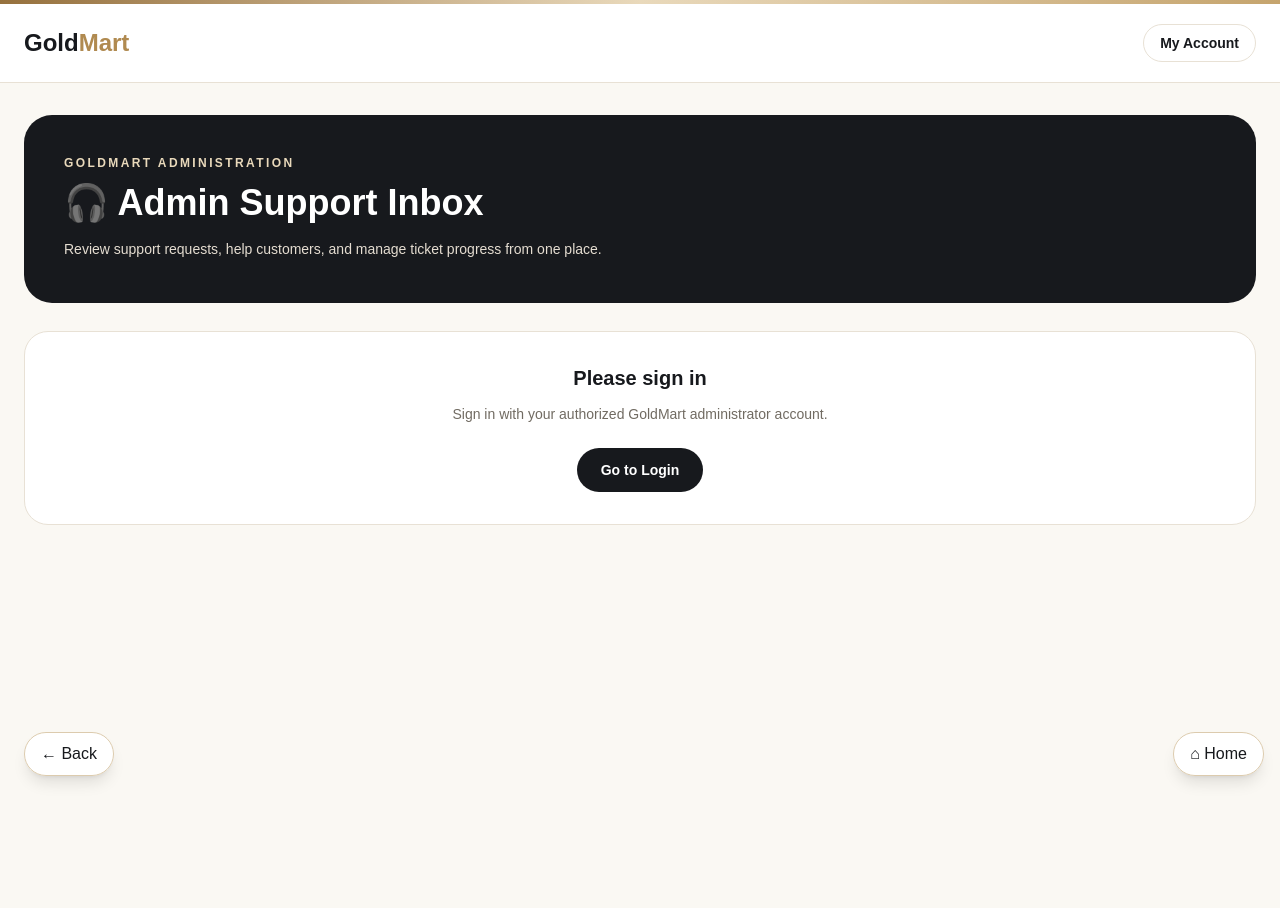
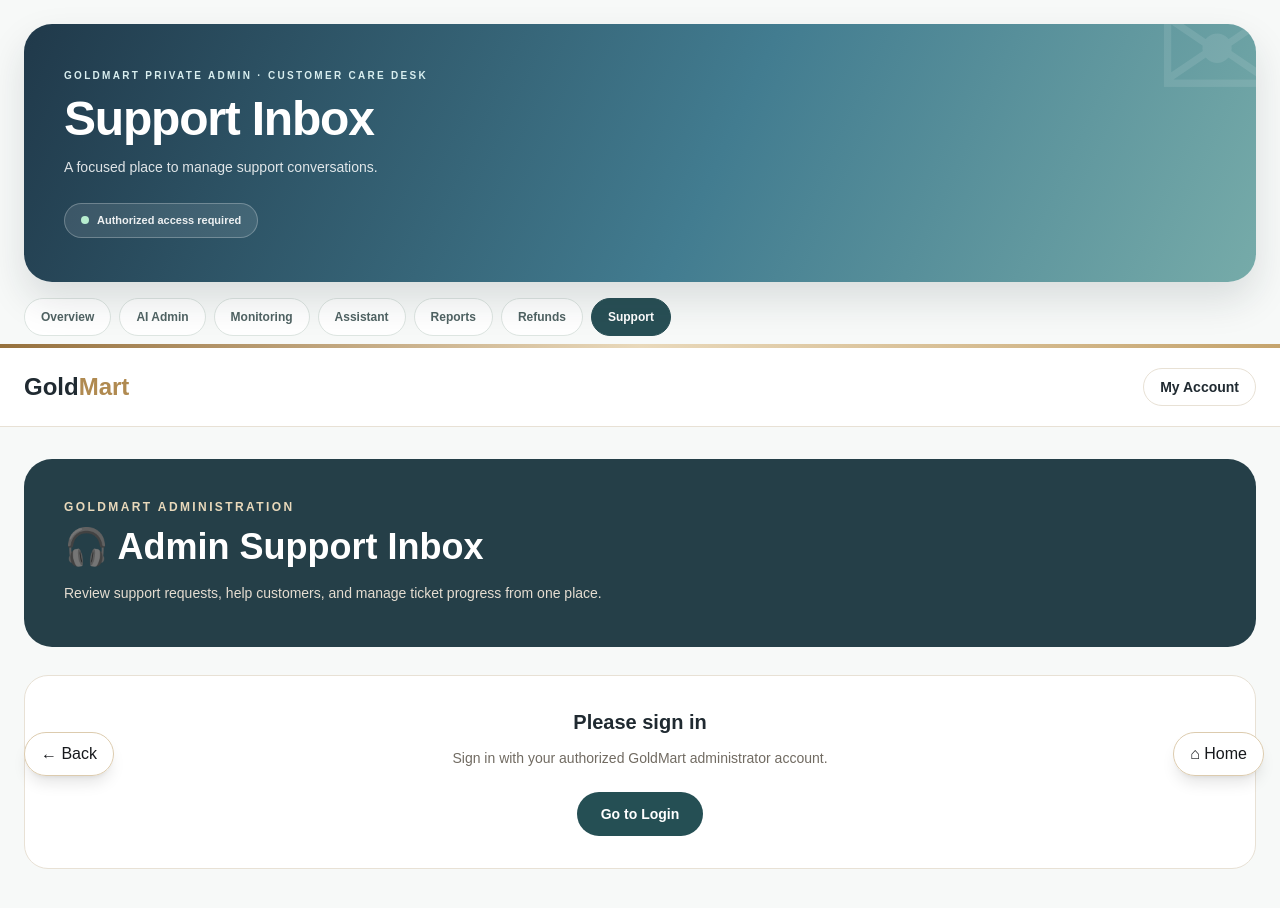
Before and after one commit to oscar1-max/Gold-mart-Ybsr, a Next.js app: page /admin/support in a window 1280 px wide. Shown: the top 908 px of the page. Before the commit the page ends 800 px from the top, so only its background shows below. Built offline with nearby package versions, Linux system fonts and the light colour scheme.

Commit message:
Premium Support Inbox workspace design without changing admin handlers

```diff
--- a/app/admin/support/page.tsx
+++ b/app/admin/support/page.tsx
@@ -443,7 +443,29 @@ export default function AdminSupportPage() {
   }, [tickets, search, filter]);
 
   return (
-    <main className="min-h-screen bg-[#FAF8F3] pb-16 text-[#17191D]">
+    <main className="min-h-screen bg-[#F7F9F8] pb-32 text-[#202A31] md:pb-12">
+      {/* Admin visual identity: existing permissions and actions remain authoritative */}
+      <div className="mx-auto max-w-7xl px-4 pt-6 sm:px-6">
+        <div className="relative overflow-hidden rounded-[28px] px-6 py-8 text-white shadow-[0_18px_38px_rgba(22,39,46,0.13)] sm:px-10 sm:py-11" style={{background:"linear-gradient(115deg,#20394A,#427C90 56%,#76ABA9)"}}>
+          <span aria-hidden="true" className="pointer-events-none absolute -right-6 -top-12 text-[150px] leading-none opacity-10">✉</span>
+          <div className="relative">
+            <p className="text-[10px] font-extrabold uppercase tracking-[0.23em]" style={{color:"#D8EEEF"}}>GOLDMART PRIVATE ADMIN · CUSTOMER CARE DESK</p>
+            <h2 className="mt-3 text-3xl font-black tracking-tight sm:text-5xl">Support Inbox</h2>
+            <p className="mt-3 max-w-xl text-sm leading-6 text-white/85">A focused place to manage support conversations.</p>
+            <div className="mt-6 inline-flex items-center gap-2 rounded-full border border-white/25 bg-white/10 px-4 py-2 text-[11px] font-bold text-white/90"><span className="h-2 w-2 rounded-full bg-[#B7EDCF]"/>Authorized access required</div>
+          </div>
+        </div>
+        <nav aria-label="Admin workspaces" className="og-scrollbar mt-4 flex gap-2 overflow-x-auto pb-2">
+          <Link href="/admin" className="shrink-0 rounded-full border px-4 py-2.5 text-xs font-bold transition border-[#DDE5E1] bg-white text-[#506363] hover:border-[#93BBB0] hover:bg-[#F1F8F5]">Overview</Link>
+          <Link href="/admin/ai" className="shrink-0 rounded-full border px-4 py-2.5 text-xs font-bold transition border-[#DDE5E1] bg-white text-[#506363] hover:border-[#93BBB0] hover:bg-[#F1F8F5]">AI Admin</Link>
+          <Link href="/admin/monitoring" className="shrink-0 rounded-full border px-4 py-2.5 text-xs font-bold transition border-[#DDE5E1] bg-white text-[#506363] hover:border-[#93BBB0] hover:bg-[#F1F8F5]">Monitoring</Link>
+          <Link href="/admin/support-assistant" className="shrink-0 rounded-full border px-4 py-2.5 text-xs font-bold transition border-[#DDE5E1] bg-white text-[#506363] hover:border-[#93BBB0] hover:bg-[#F1F8F5]">Assistant</Link>
+          <Link href="/admin/reports" className="shrink-0 rounded-full border px-4 py-2.5 text-xs font-bold transition border-[#DDE5E1] bg-white text-[#506363] hover:border-[#93BBB0] hover:bg-[#F1F8F5]">Reports</Link>
+          <Link href="/admin/refunds" className="shrink-0 rounded-full border px-4 py-2.5 text-xs font-bold transition border-[#DDE5E1] bg-white text-[#506363] hover:border-[#93BBB0] hover:bg-[#F1F8F5]">Refunds</Link>
+          <Link href="/admin/support" className="shrink-0 rounded-full border px-4 py-2.5 text-xs font-bold transition border-[#284F55] bg-[#284F55] text-white">Support</Link>
+        </nav>
+      </div>
+
       <div className="h-1 bg-gradient-to-r from-[#96713D] via-[#E9D9BB] to-[#C5A46D]" />
 
       {/* HEADER */}
@@ -473,7 +495,7 @@ export default function AdminSupportPage() {
 
         {/* HERO */}
 
-        <section className="rounded-[28px] bg-[#17191D] p-7 text-white sm:p-10">
+        <section className="rounded-[28px] bg-[#253F48] p-7 text-white sm:p-10">
           <p className="text-xs font-bold uppercase tracking-[0.2em] text-[#E9D9BB]">
             GoldMart Administration
           </p>
@@ -512,7 +534,7 @@ export default function AdminSupportPage() {
 
             <Link
               href="/login"
-              className="mt-6 inline-block rounded-full bg-[#17191D] px-6 py-3 text-sm font-bold text-white"
+              className="mt-6 inline-block rounded-full bg-[#254F54] px-6 py-3 text-sm font-bold text-white"
             >
               Go to Login
             </Link>
@@ -535,7 +557,7 @@ export default function AdminSupportPage() {
 
             <Link
               href="/account"
-              className="mt-6 inline-block rounded-full bg-[#17191D] px-6 py-3 text-sm font-bold text-white"
+              className="mt-6 inline-block rounded-full bg-[#254F54] px-6 py-3 text-sm font-bold text-white"
             >
               Back to Account
             </Link>
@@ -592,7 +614,7 @@ export default function AdminSupportPage() {
               ))}
             </div>
 
-            <div className="mt-8 grid items-start gap-6 lg:grid-cols-[minmax(0,1fr)_minmax(0,1.2fr)]">
+            <div className="mt-8 grid items-start gap-6 lg:grid-cols-[minmax(0,0.9fr)_minmax(0,1.3fr)]">
 
               {/* TICKET LIST */}
 
```
